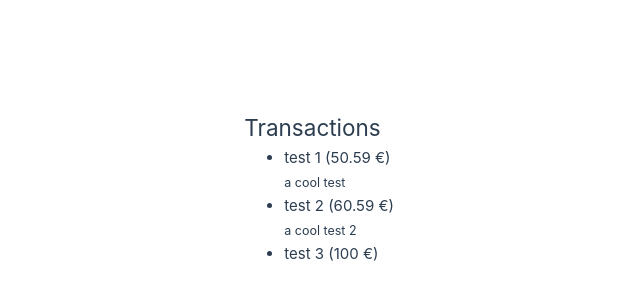
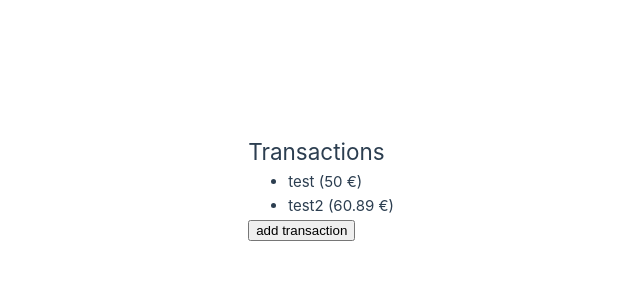
Before and after one commit to njustus/budgeting, a Vue app: page / in a window 1280 px wide. Shown: the part 212-512 px from the top of the page, without its empty margins (246-886 px from the left). Built offline with nearby package versions, Linux system fonts and the light colour scheme.

Commit message:
use pinia store

```diff
--- a/src/components/Landing.vue
+++ b/src/components/Landing.vue
@@ -1,9 +1,14 @@
 <script setup lang="ts">
+import { useAppStore } from '@/stores/app-state'
 import { inject } from 'vue'
 import type {Transaction} from '../models/state'
 
-const transactions: Transaction[] | undefined = inject<Transaction[]>('transactions')
+//const transactions: Transaction[] | undefined = inject<Transaction[]>('transactions')
+const transactionStore = useAppStore();
 
+const transactions = transactionStore.transactions;
+
+const add = () => transactionStore.addTransaction({title: "added", amount: 12.50})
 </script>
 
 <template>
@@ -15,6 +20,7 @@ const transactions: Transaction[] | undefined = inject<Transaction[]>('transacti
             <small>{{tx.description}}</small>
         </li>
     </ul>
+    <button type="button" @click="add()">add transaction</button>
 </div>
 </template>
 
--- a/src/stores/app-state.ts
+++ b/src/stores/app-state.ts
@@ -1 +1,16 @@
+import type { AppState, Transaction } from '@/models/state'
 import { defineStore } from 'pinia'
+
+export const useAppStore = defineStore('app-state', {
+    state: (): AppState => ({
+        transactions: [
+            {title: 'test', amount: 50},
+            {title: 'test2', amount: 60.89}
+        ]
+    }),
+    actions: {
+        addTransaction(t:Transaction) {
+            this.transactions.push(t);
+        }
+    }
+})
```
